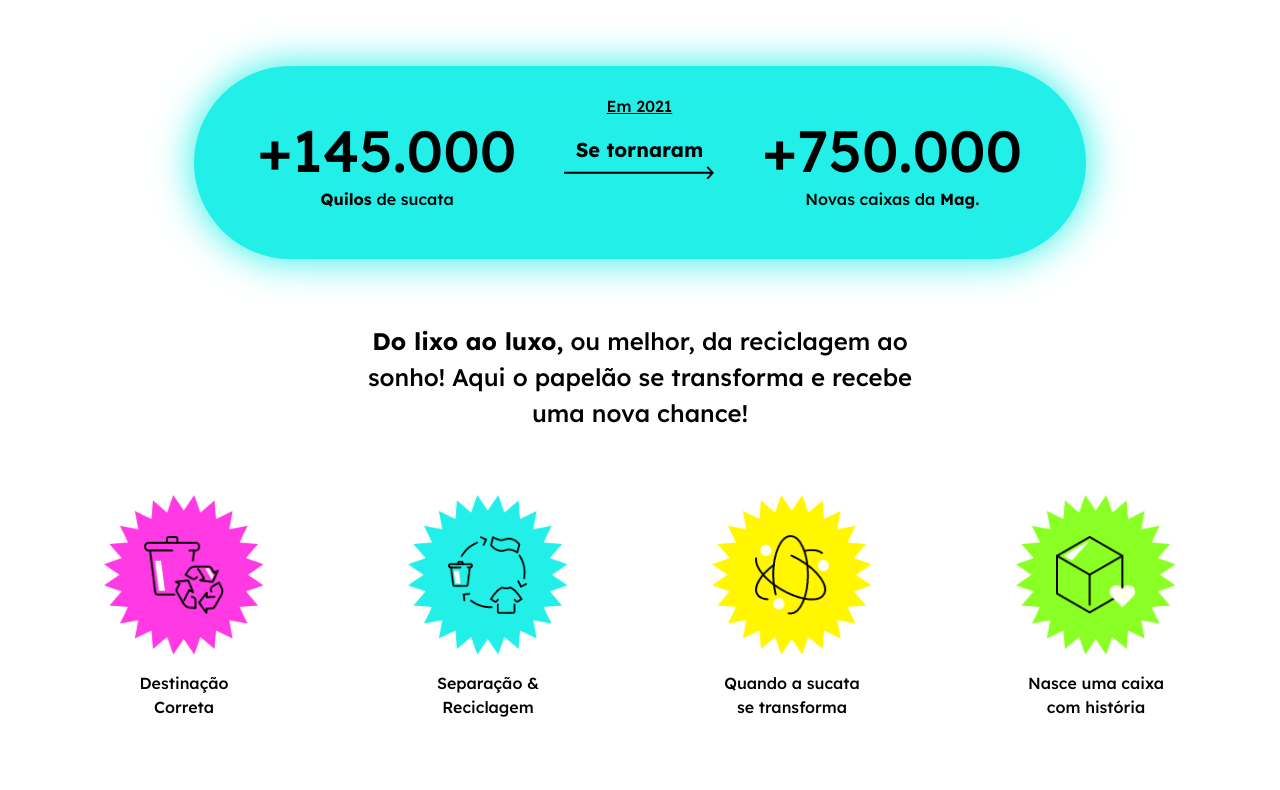
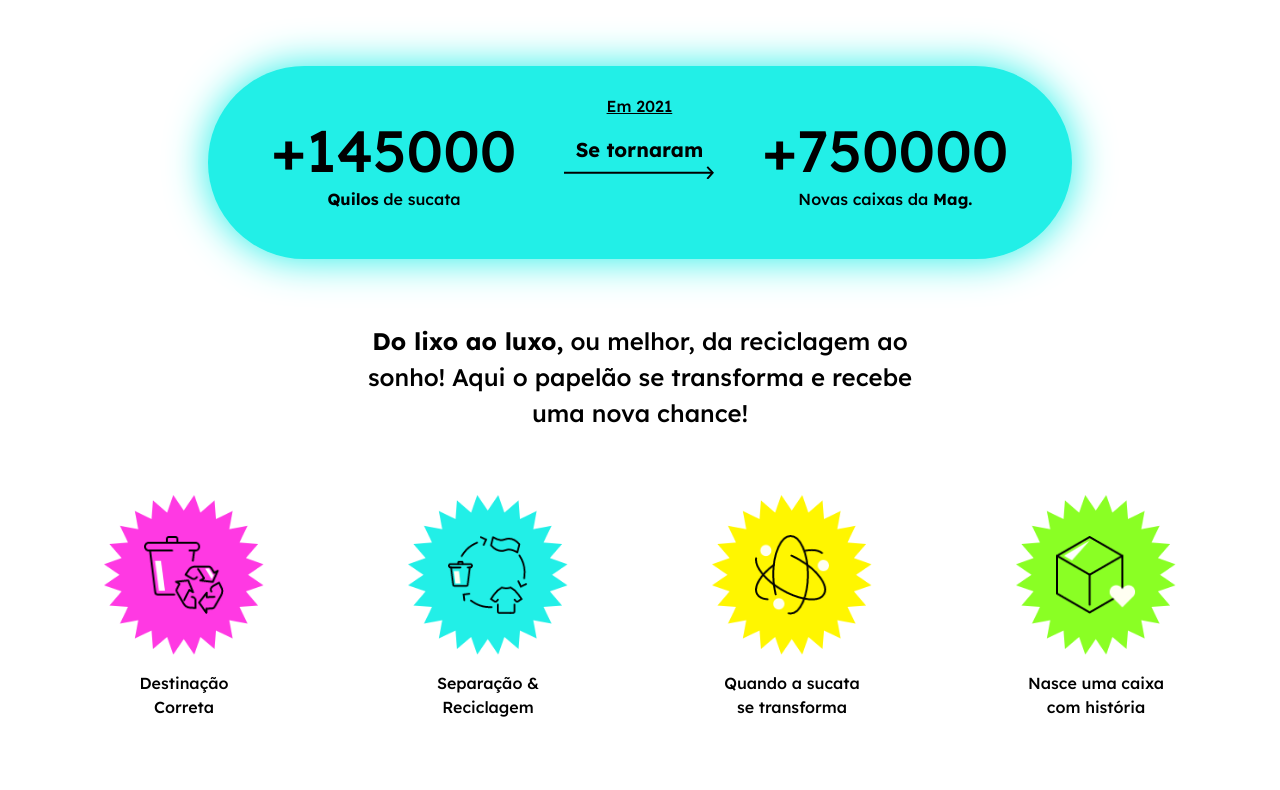
Before and after one commit to gffhammes/selo-ja-foi-sucata, a Next.js app: page / in a window 1280 px wide. Shown: the part 890-1680 px from the top of the page. Built offline with nearby package versions, Linux system fonts and the light colour scheme.

Commit message:
countup removed

```diff
--- a/src/components/brandsAndCases/BrandsSection.js
+++ b/src/components/brandsAndCases/BrandsSection.js
@@ -1,5 +1,6 @@
 import { Box, Container, Grid, Paper, Stack, Typography } from '@mui/material'
 import Image from 'next/image'
+import PinkSticker from '../../../public/vectors/pink-sticker.svg'
 import React from 'react'
 
 const brands = [
--- a/src/components/brandsAndCases/HeroSection.js
+++ b/src/components/brandsAndCases/HeroSection.js
@@ -2,6 +2,7 @@ import { Box, Container, Grid, Paper, Stack, Typography } from '@mui/material'
 import Image from 'next/image'
 import React from 'react'
 import { defaultPaddingTop } from '../../constants/pagesStyle'
+import PinkSticker from '../../../public/vectors/pink-sticker.svg'
 import { BrandsSection } from './BrandsSection'
 
 export const HeroSection = () => {
--- a/src/components/home/TransformationCard.js
+++ b/src/components/home/TransformationCard.js
@@ -17,7 +17,8 @@ const Waste = () => {
   return (
     <Stack alignItems='center'>
       <Box sx={{ fontSize: 58, fontWeight: 500}}>
-        <CountUp start={140000} end={145000} {...countUpDefaultProps} />
+        <span>+145000</span>
+        {/* <CountUp start={140000} end={145000} {...countUpDefaultProps} /> */}
       </Box>
       <Typography><strong>Quilos</strong> de sucata</Typography>
     </Stack>
@@ -37,7 +38,8 @@ const Boxes = () => {
   return (
     <Stack alignItems='center'>
       <Box sx={{ fontSize: 58, fontWeight: 500}}>
-        <CountUp start={700000} end={750000} {...countUpDefaultProps} />
+        <span>+750000</span>
+        {/* <CountUp start={700000} end={750000} {...countUpDefaultProps} /> */}
       </Box>
       <Typography>Novas caixas da <strong>Mag.</strong></Typography>
     </Stack>
```
Also changed, not shown: src/components/about/HeroSection.js (+8 -4 lines), src/components/about/SeloSection.js (+6 -2 lines), public/vectors/pink-sticker.svg (added), public/vectors/red-spike.svg (added).
